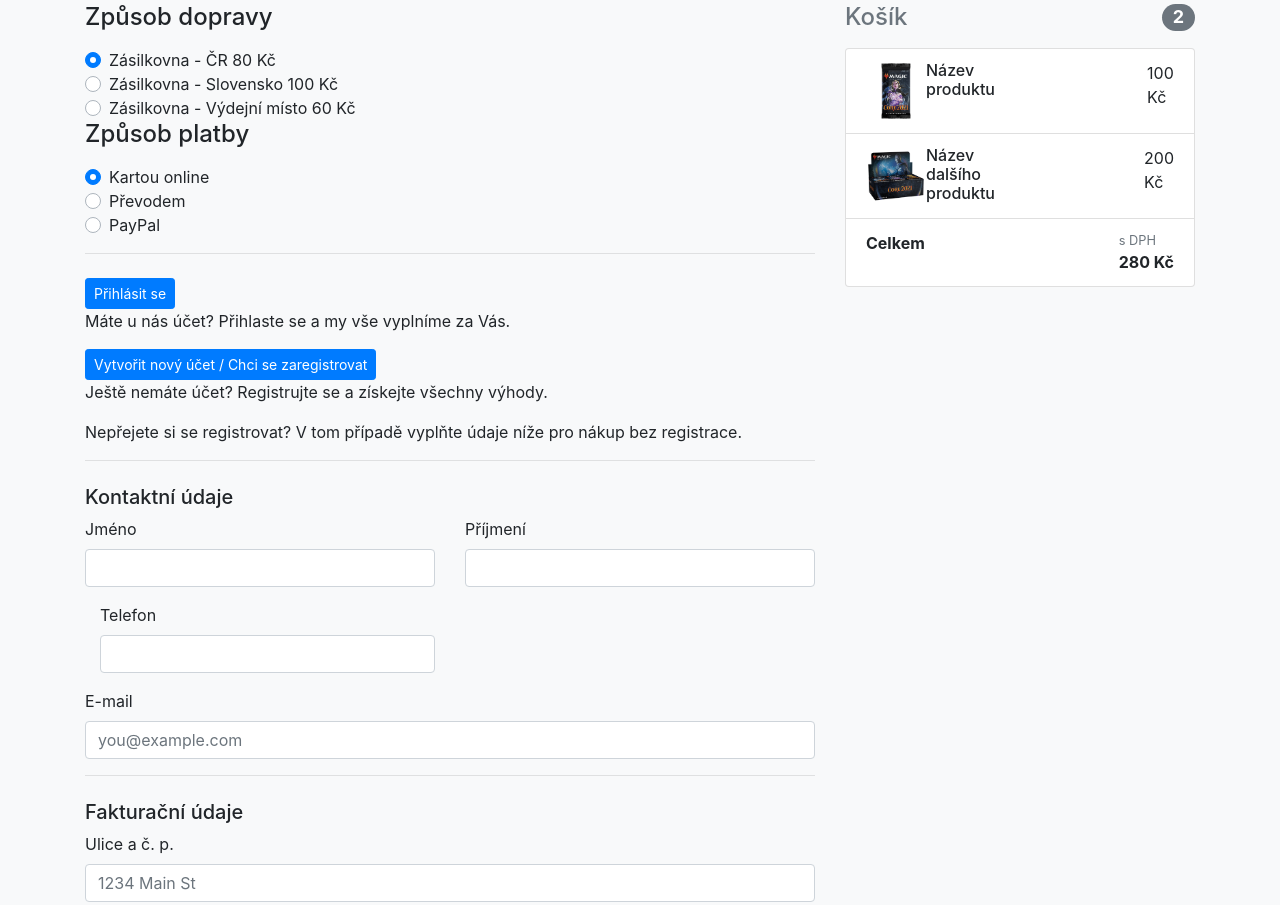
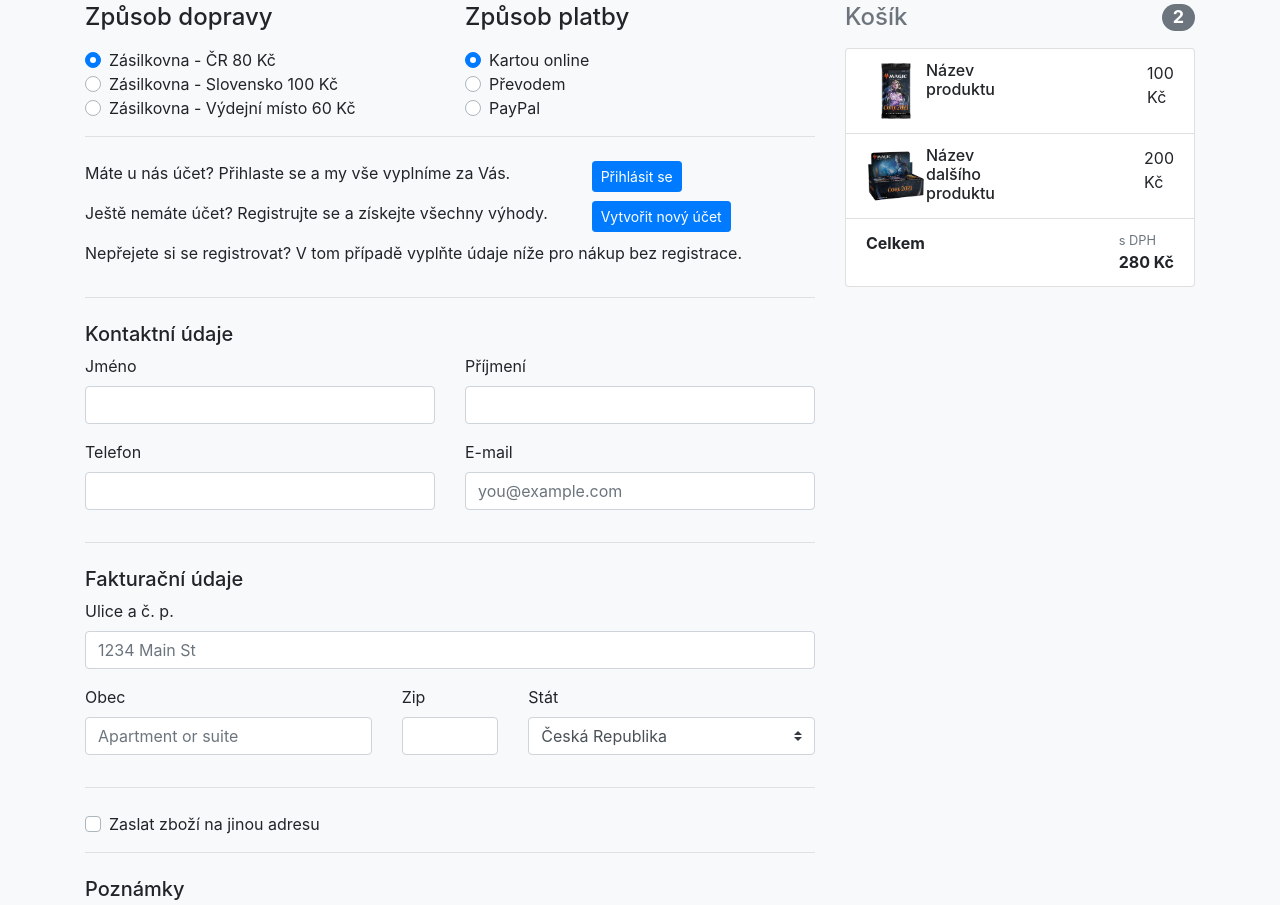
Before and after one commit to katerinafaustenova/mysticshop, a website: page indexKosik2.html in a window 1280 px wide. Shown: the part 325-1230 px from the top of the page. Drawn offline with nearby package versions, Linux system fonts and the light colour scheme.

Commit message:
kosik zarovnani

```diff
--- a/indexKosik2.html
+++ b/indexKosik2.html
@@ -129,7 +129,11 @@
             </li>
           </ul>
         </div>
+
         <div class="col-md-8 order-md-1">
+
+          <div class="row">
+          <div class="col-md-6">
             <h4 class="mb-3">Způsob dopravy</h4>
             <div class="custom-control custom-radio">
               <input type="radio" id="customRadio1" name="customRadio" class="custom-control-input" checked>
@@ -143,10 +147,10 @@
               <input type="radio" id="customRadio3" name="customRadio" class="custom-control-input">
               <label class="custom-control-label" for="customRadio3">Zásilkovna - Výdejní místo <div class="d-inline-block">60 Kč</div></label>
             </div>
+          </div>
 
+          <div class="col-md-6">
               <h4 class="mb-3">Způsob platby</h4>
-
-          <div class="d-block my-3">
               <div class="custom-control custom-radio">
                 <input
                   id="credit"
@@ -183,12 +187,30 @@
                 <label class="custom-control-label" for="paypal">PayPal</label>
               </div>
           </div>
+        </div>
 
           <hr class="mb-4" />
+<div class="row">
+  <div class="col-md-8">
+  <p>Máte u nás účet? Přihlaste se a my vše vyplníme za Vás.</p>
 
-          <button type="button" class="btn btn-primary btn-sm">Přihlásit se</button> <p>Máte u nás účet? Přihlaste se a my vše vyplníme za Vás.</p>
-          <button type="button" class="btn btn-primary btn-sm">Vytvořit nový účet / Chci se zaregistrovat</button> <p>Ještě nemáte účet? Registrujte se a získejte všechny výhody.</p>
+</div>
+<div class="col-md-4">
+          <button type="button" class="btn btn-primary btn-sm">Přihlásit se</button>
+        </div>
+        <div class="col-md-8">
+
+        <p>Ještě nemáte účet? Registrujte se a získejte všechny výhody.</p>
+        </div>
+        <div class="col-md-4">
+
+          <button type="button" class="btn btn-primary btn-sm">Vytvořit nový účet</button>
+        </div>
+        <div class="col-md-12">
+
           <p>Nepřejete si se registrovat? V tom případě vyplňte údaje níže pro nákup bez registrace.</p>
+          </div>
+        </div>
 
           <hr class="mb-4" />
 
@@ -224,6 +246,7 @@
                 </div>
               </div>
             </div>
+            <div class="row">
             <div class="col-md-6 mb-3">
               <label for="phone">Telefon</label>
               <input
@@ -239,7 +262,7 @@
               </div>
             </div>
 
-            <div class="col-md6 mb-3">
+            <div class="col-md-6 mb-3">
               <label for="email"
                 >E-mail</label
               >
@@ -251,6 +274,7 @@
               />
               <div class="invalid-feedback">
                 Please enter a valid email address for shipping updates.
+              </div>
             </div>
           </div>
 
@@ -270,7 +294,8 @@
                 Please enter your shipping address.
               </div>
             </div>
-            <div class="mb-3">
+            <div class="row">
+            <div class="col-md-5 mb-3">
               <label for="address2"
                 >Obec</label
               >
@@ -281,7 +306,7 @@
                 placeholder="Apartment or suite"
               />
             </div>
-            <div class="col-md-3 mb-3">
+            <div class="col-md-2 mb-3">
               <label for="zip">Zip</label>
               <input
                 type="text"
@@ -294,7 +319,6 @@
                 Zip code required.
               </div>
             </div>
-            <div class="row">
               <div class="col-md-5 mb-3">
                 <label for="country">Stát</label>
                 <select
@@ -326,9 +350,9 @@
             </div>
 
             <hr class="mb-4" />
+            <h5>Poznámky</h5>
 
             <div class="input-group">
-              <label for="notes">Poznámky</label>
               <textarea id="notes" class="form-control" aria-label="With textarea"></textarea>
             </div>
 
```
Also changed, not shown: indexKosik3.html (+18 -13 lines). Lines whose indentation alone changed are shown as unchanged.
